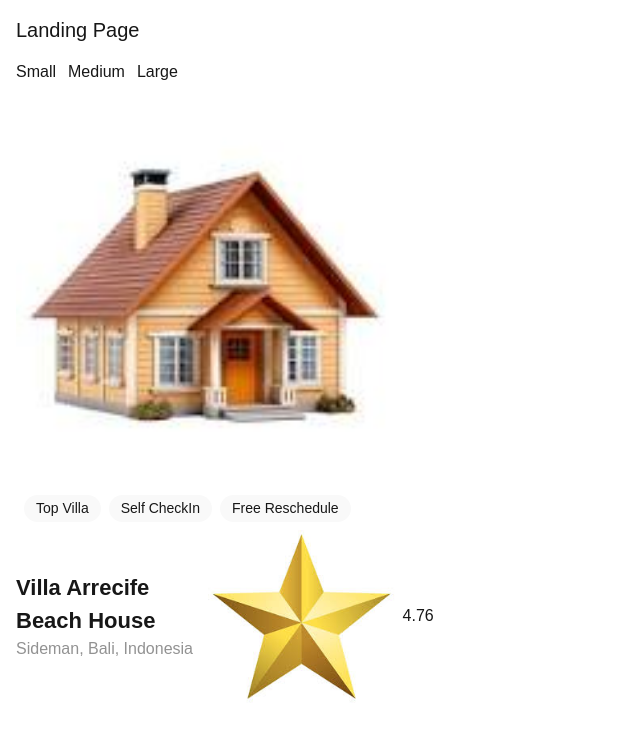
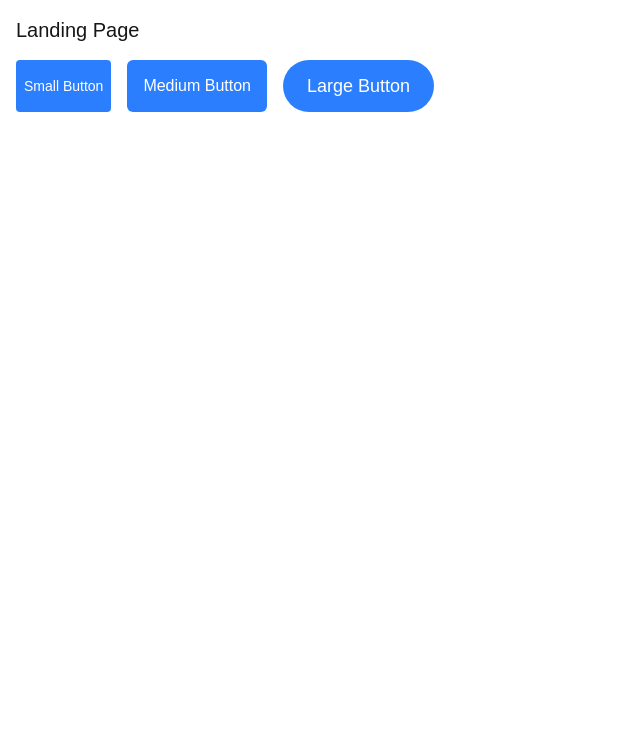
Before and after one commit to YaredAbebe01/alx-project-0x00-setup, a Next.js app in the folder alx-project-0x00/: page /landing in a window 1280 px wide. Shown: the top 740 px of the page, without its empty margins (0-640 px from the left). Built offline with nearby package versions, Linux system fonts and the light colour scheme.

Commit message:
Refactor landing page buttons with styles
Updated button components with specific styles and titles.

```diff
--- a/alx-project-0x00/pages/landing.tsx
+++ b/alx-project-0x00/pages/landing.tsx
@@ -1,20 +1,28 @@
-import Card from "@/components/Card"
 import Button from "@/components/Button"
 
 const Landing: React.FC = () => {
   return (
-    <div className="space-y-4 p-4">
+    <div className="p-4">
       <h1 className="text-xl font-extralight">Landing Page</h1>
 
-      <div className="flex gap-3">
-        <Button title="Small" className="text-sm rounded-sm" />
-        <Button title="Medium" className="text-base rounded-md" />
-        <Button title="Large" className="text-lg rounded-full" />
+      <div className="flex gap-4 mt-4">
+        <Button
+          title="Small Button"
+          styles="px-2 py-1 text-sm bg-blue-500 text-white rounded-sm"
+        />
+
+        <Button
+          title="Medium Button"
+          styles="px-4 py-2 text-base bg-blue-500 text-white rounded-md"
+        />
+
+        <Button
+          title="Large Button"
+          styles="px-6 py-3 text-lg bg-blue-500 text-white rounded-full"
+        />
       </div>
-
-      <Card />
     </div>
   )
 }
 
-export default Landing
+export default Landing;
```
